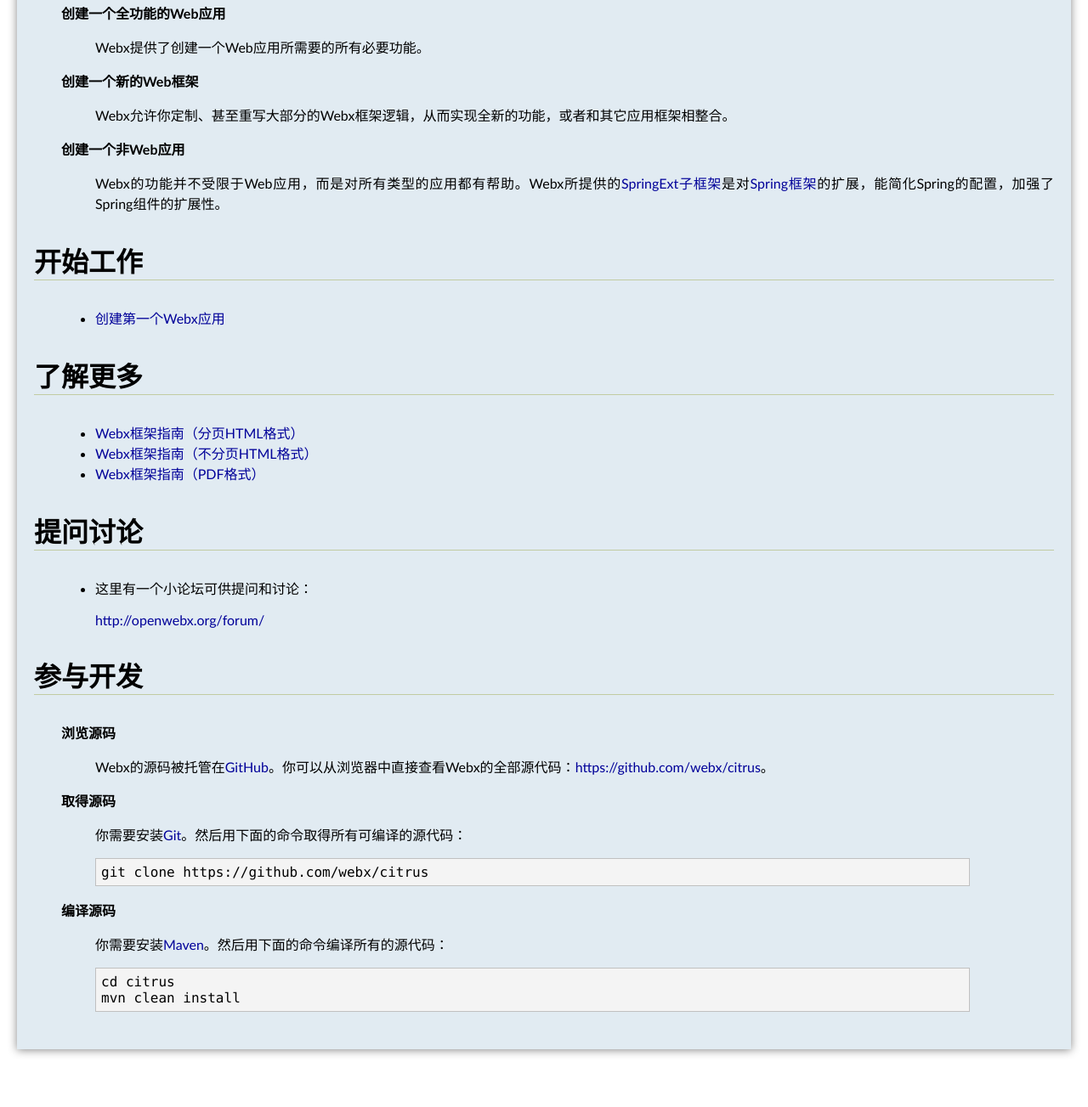
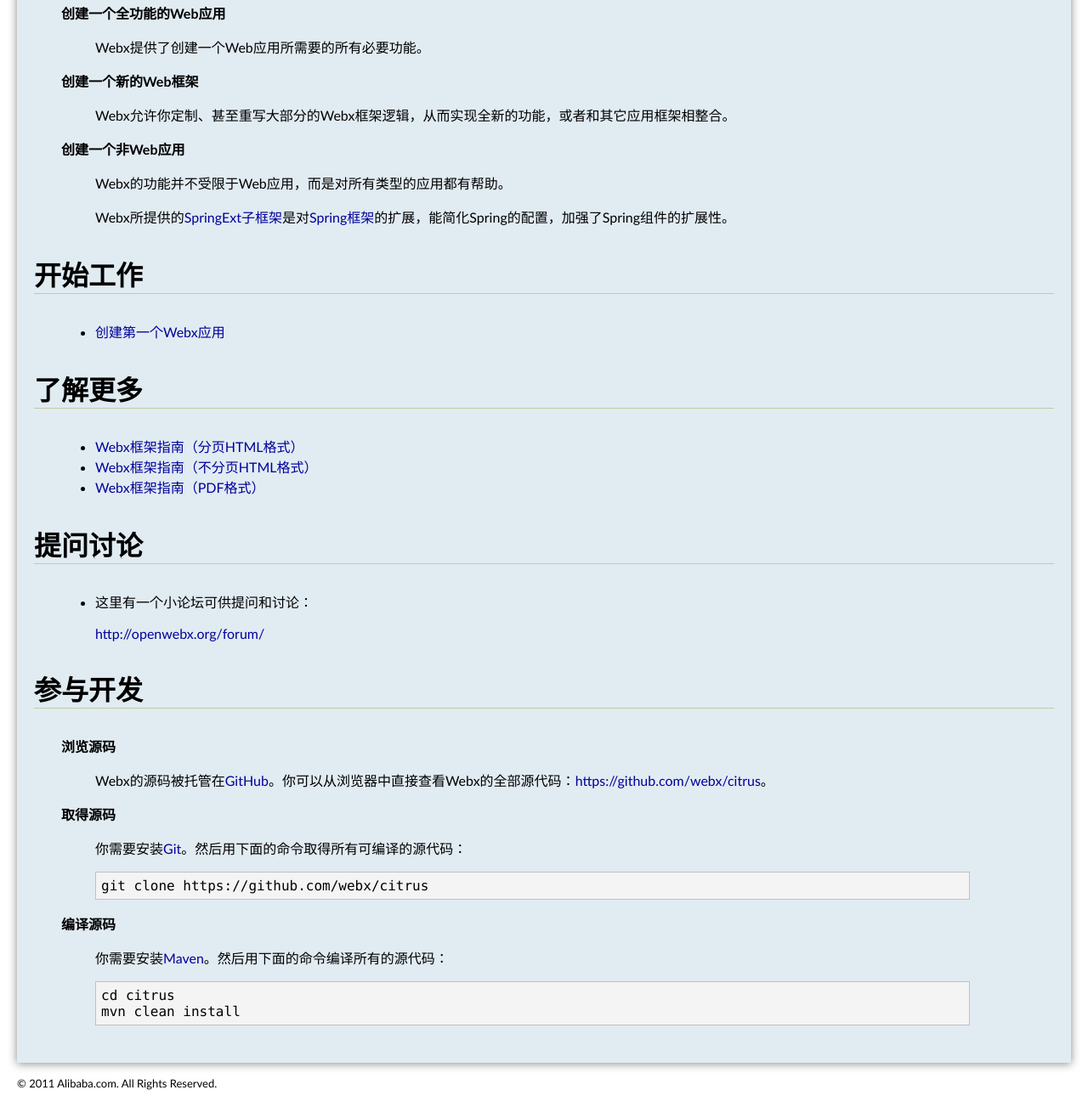
Before and after one commit to webx/webx.github.com, a plain HTML site: page index.html in a window 1280 px wide. Shown: the part 293-1596 px from the top of the page at 85% size. Before the commit the page ends 1548 px from the top, so only its background shows below. Drawn offline with Linux system fonts and the light colour scheme.

Commit message:
更新webx主页

```diff
--- a/index.html
+++ b/index.html
@@ -26,7 +26,8 @@
             </dd>
             <dt>创建一个非Web应用</dt>
             <dd>
-                <p>Webx的功能并不受限于Web应用，而是对所有类型的应用都有帮助。Webx所提供的<a href="http://openwebx.org/docs/springext.html">SpringExt子框架</a>是对<a href="http://www.springsource.org/">Spring框架</a>的扩展，能简化Spring的配置，加强了Spring组件的扩展性。</p>
+                <p>Webx的功能并不受限于Web应用，而是对所有类型的应用都有帮助。</p>
+                <p>Webx所提供的<a href="http://openwebx.org/docs/springext.html">SpringExt子框架</a>是对<a href="http://www.springsource.org/">Spring框架</a>的扩展，能简化Spring的配置，加强了Spring组件的扩展性。</p>
             </dd>
         </dl>
     </dd>
@@ -74,5 +75,8 @@ mvn clean install</pre>
         </dl>
     </dd>
 </dl>
+<div id="footer">
+<p>&copy; 2011 Alibaba.com.  All Rights Reserved.</p>
+</div>
 </body>
 </html>
--- a/styles/webx-site.css
+++ b/styles/webx-site.css
@@ -18,6 +18,9 @@ body {
     position:absolute;
     right:20px;
     height:1.5em;
+}
+#footer {
+    font-size: small;
 }
 #content {
     background-color: #E1EBF2;
@@ -41,7 +44,7 @@ a[href] {
 a[href]:link,a[href]:visited {
 }
 a[href]:hover,a[href]:active {
-    font-weight: bold
+    text-decoration:underline;
 }
 p {
     text-align: justify;
```
